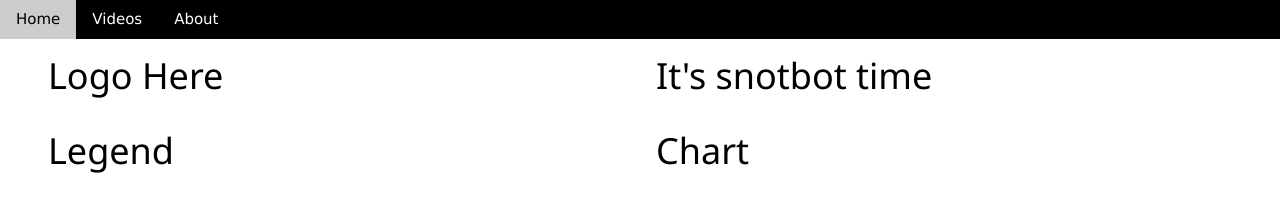
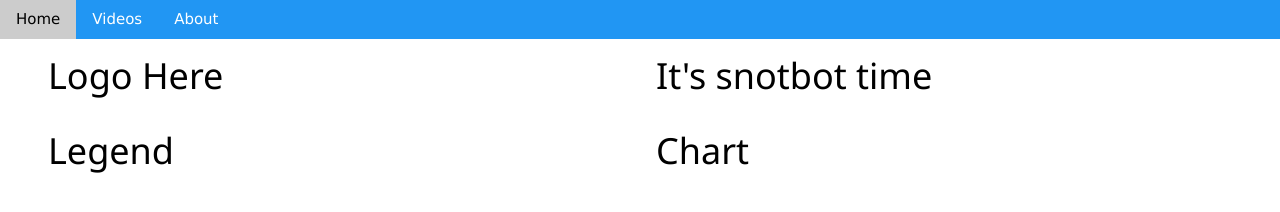
Before and after one commit to cgorton1313/ocean-alliance, a website: page index.html in a window 1280 px wide. Drawn offline with nearby package versions, Linux system fonts and the light colour scheme.

Commit message:
div check

```diff
--- a/index.html
+++ b/index.html
@@ -5,7 +5,8 @@
 <meta charset="UTF-8">
 
 <body>
-  <div class="w3-bar w3-black">
+  <!--nav bar begins-->
+  <div class="w3-bar w3-blue">
     <a href="index.html" class="w3-bar-item w3-button">Home</a>
     <a href="videos.html" class="w3-bar-item w3-button">Videos</a>
     <a href="about.html" class="w3-bar-item w3-button">About</a>
@@ -13,7 +14,7 @@
   <!--nav bar ends-->
 
   <div class="w3-row w3-container">
-
+    <!--logo/name begins-->
     <div class="w3-half w3-container">
       <div class="w3-half w3-container">
         <h1>Logo Here</h1>
@@ -24,6 +25,8 @@
     </div>
   </div>
   <!--logo/name ends-->
+
+  <!--legend/chart begins-->
   <div class="w3-row w3-container">
     <div class="w3-container">
       <div class="w3-half w3-container">
@@ -32,7 +35,9 @@
       <div class="w3-half w3-container">
         <h1>Chart</h1>
       </div>
+    </div>
   </div>
-  <!--legend/chart ends-->
+ <!--legend/chart ends-->
 </body>
+
 </html>
```
